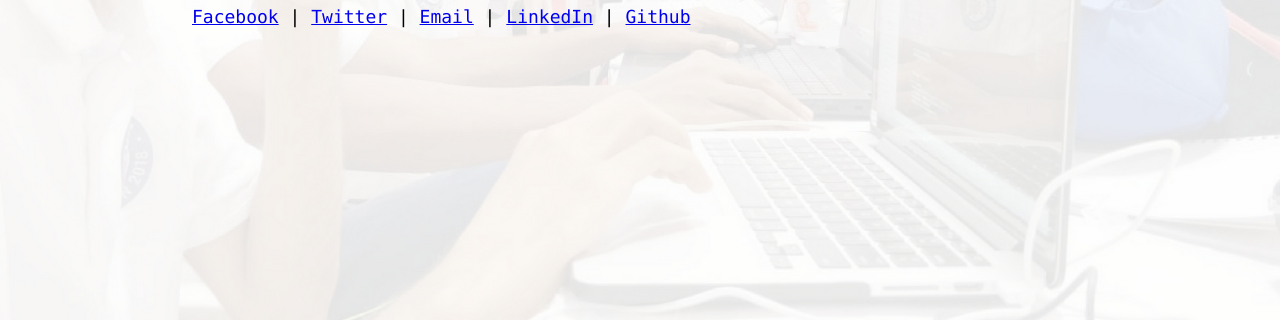
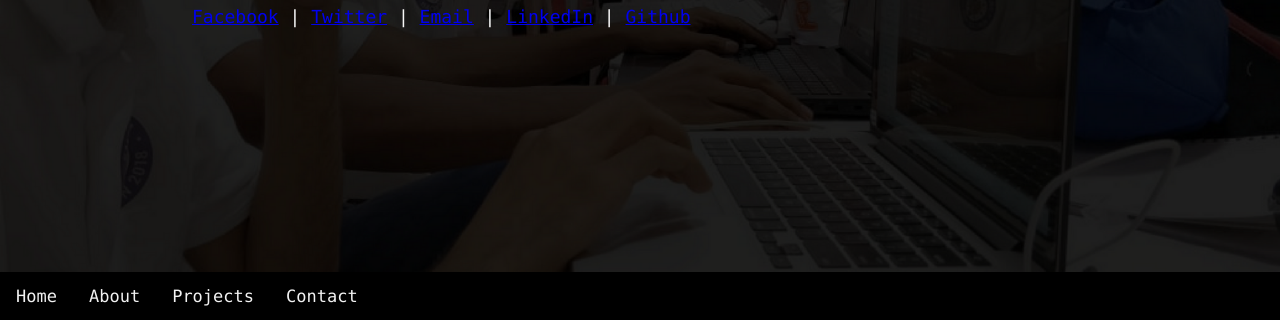
Before and after one commit to ashok133/ashok133.github.io, a plain HTML site: page about.html in a window 1280 px wide. Shown: the part 480-800 px from the top of the page. Drawn offline with nearby package versions, Linux system fonts and the light colour scheme.

Commit message:
Updated aesthetics and fixed navbar

```diff
--- a/about.html
+++ b/about.html
@@ -3,6 +3,7 @@
 <head>
 	<title>About Ashok</title>
 	<link rel="stylesheet" type="text/css" href="css/aboutstyler.css">
+	<link rel="stylesheet" type="text/css" href="css/styler.css">
 	<meta name="viewport" content="width=device-width, initial-scale=1.0">
 
 </head>
@@ -35,16 +36,24 @@
 			</p>
 		</div>
 	</div>
+
+	<div class="navbar">
+  		<a href="index.html">Home</a>
+  		<a href="about.html">About</a>
+  		<a href="projects.html">Projects</a>
+  		<a href="contact.html">Contact</a>
+	</div>
+
 	<!-- <script src="//ajax.googleapis.com/ajax/libs/jquery/1.8.3/jquery.min.js"></script> -->
 	<script src='http://cdnjs.cloudflare.com/ajax/libs/jquery/2.1.3/jquery.min.js'></script>
 	<script src="js/jquery.backstretch.min.js"></script>
 	<script type="text/javascript">
 		$.backstretch([
-    "./images/about1.jpg",
-    "./images/about2.jpg",
-    "./images/about3.jpg",
-    "./images/about4.jpg",
-    "./images/about5.jpg"
+    "./images/about(black)/1.png",
+    "./images/about(black)/2.png",
+    "./images/about(black)/3.png",
+    "./images/about(black)/4.png",
+    "./images/about(black)/5.png"
   ], {duration: 6000 , fade: 1250});
 		// $.backstretch("./images/about-bg.jpg");
 	</script>
--- a/css/aboutstyler.css
+++ b/css/aboutstyler.css
@@ -1,6 +1,16 @@
 body, html {
     height: 100%;
     margin: 0;
+}
+
+.bg {
+    /*background-image: url("../images/contact-bg.png");*/
+    background-color: #212121;
+    height: auto;
+    width: auto;
+    background-position: center;
+    background-repeat: no-repeat;
+    /*background-size: cover;*/
 }
 
 .header {
@@ -10,9 +20,10 @@ body, html {
   font-style: normal;
   font-variant: normal;
   font-weight: 200;
-  color: black;
+  color: #f7f7f7;
   margin: auto;
   width: 70%;
+  /*height: auto;*/
   position: relative;
   padding-top: 60px;
 }
@@ -32,3 +43,28 @@ body, html {
     float: left;
     position: relative;
 }
+
+.navbar {
+  overflow: hidden;
+  font-family: Consolas, monaco, monospace;
+  background-color: #000000;
+  position: fixed;
+  bottom: 0;
+  width: 100%;
+  height: auto;
+}
+
+.navbar a {
+  float: left;
+  display: block;
+  color: #f2f2f2;
+  text-align: center;
+  padding: 14px 16px;
+  text-decoration: none;
+  font-size: 17px;
+}
+
+.navbar a:hover {
+  background: #ddd;
+  color: black;
+}
--- a/css/styler.css
+++ b/css/styler.css
@@ -5,6 +5,7 @@ body {
 }
 body {
   overflow: hidden;
+  background-color: #000000;
 
 }
 
@@ -49,6 +50,7 @@ body {
   /*font-family: Consolas, monaco, monospace;*/
   font-family: Consolas, monaco, monospace;
   font-size: 24px;
+  color: #ffffff;
   font-style: normal;
   font-variant: normal;
   font-weight: 500;
@@ -58,6 +60,30 @@ body {
   clear: both;
   position: relative;
   padding-top: 360px;
+}
+
+.navbar {
+  font-family: Consolas, monaco, monospace;
+  overflow: hidden;
+  background-color: #000000;
+  position: fixed;
+  bottom: 0;
+  width: 100%;
+}
+
+.navbar a {
+  float: left;
+  display: block;
+  color: #f2f2f2;
+  text-align: center;
+  padding: 14px 16px;
+  text-decoration: none;
+  font-size: 17px;
+}
+
+.navbar a:hover {
+  background: #ddd;
+  color: black;
 }
 
 .hoja {
@@ -86,7 +112,7 @@ body {
   height: 100%;
   -webkit-transform-origin: center center;
           transform-origin: center center;
-}
+}/*
 .hoja:after {
   box-shadow: inset 0 17.5px 0 rgba(170, 170, 170, 0.6), inset 17.5px 0 0 rgba(239, 66, 86, 0.6), inset 0 -17.5px 0 rgba(239, 66, 86, 0.6);
   -webkit-animation: rotar 2s -0.5s linear infinite;
@@ -152,4 +178,4 @@ body {
     -webkit-transform: rotateZ(-360deg) scaleX(1) scaleY(1);
             transform: rotateZ(-360deg) scaleX(1) scaleY(1);
   }
-}
+}*/
```
Also changed, not shown: contact.html (+2 -2 lines), index.html (+2 -1 lines), projects.html (+20 -0 lines), IMG_20180407_133204_Bokeh.jpg (added), images/about(black)/1.png (added), images/about(black)/3.png (added), images/contact-bg.png (added), images/contact.png (added), 6 other files.
